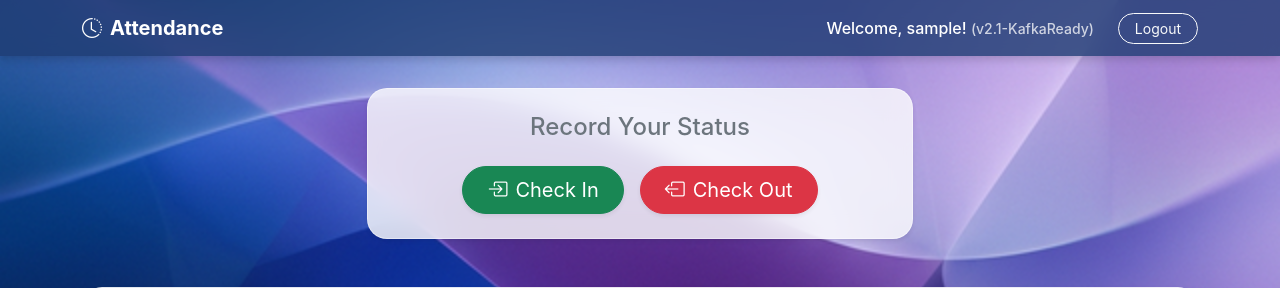
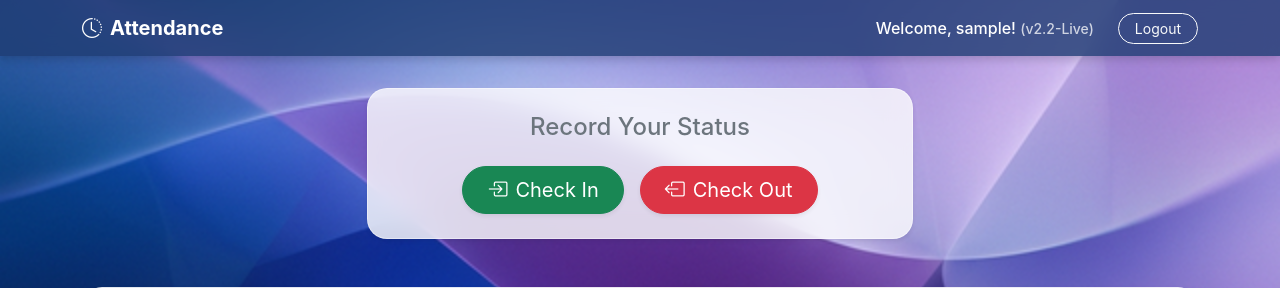
Before and after one commit to Shony560/pythonmania, a Flask app: page /dashboard in a window 1280 px wide. Shown: the top 288 px of the page. Run offline with Flask 3, Linux system fonts and the light colour scheme; the visitor is signed in with stand-in values (Sample User, id 1); data that the repository does not hold is empty.

```diff
--- a/templates/dashboard.html
+++ b/templates/dashboard.html
@@ -41,7 +41,7 @@
         <div class="container">
             <a class="navbar-brand fw-bold" href="#"><i class="bi bi-clock-history me-2"></i>Attendance</a>
             <div class="ms-auto d-flex align-items-center">
-                <span class="navbar-text me-4 text-white fw-medium">Welcome, {{ username }}! <small class="text-light-50 opacity-75">(v2.1-KafkaReady)</small></span>
+                <span class="navbar-text me-4 text-white fw-medium">Welcome, {{ username }}! <small class="text-light-50 opacity-75">(v2.2-Live)</small></span>
                 <a href="{{ url_for('logout') }}" class="btn btn-outline-light btn-sm rounded-pill px-3">Logout</a>
             </div>
         </div>
```
Also changed, not shown: .github/workflows/deploy.yml.
